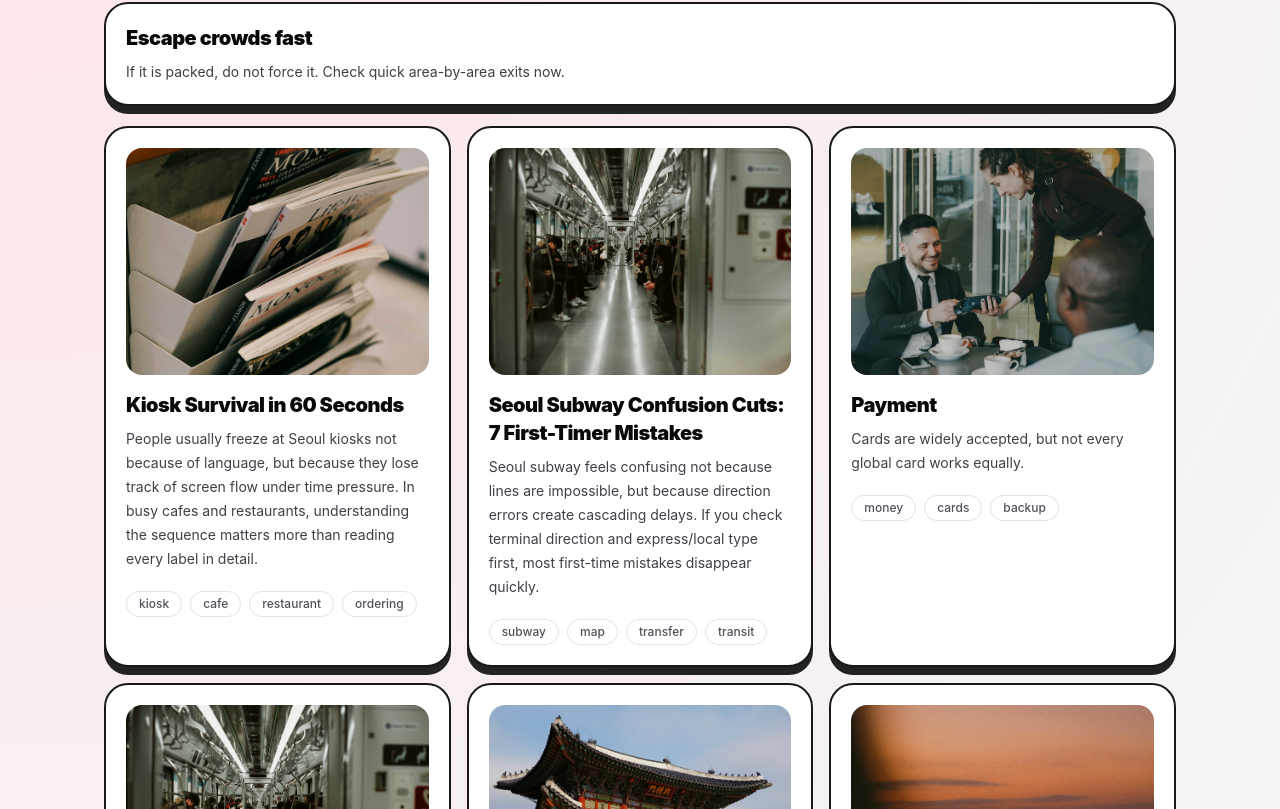
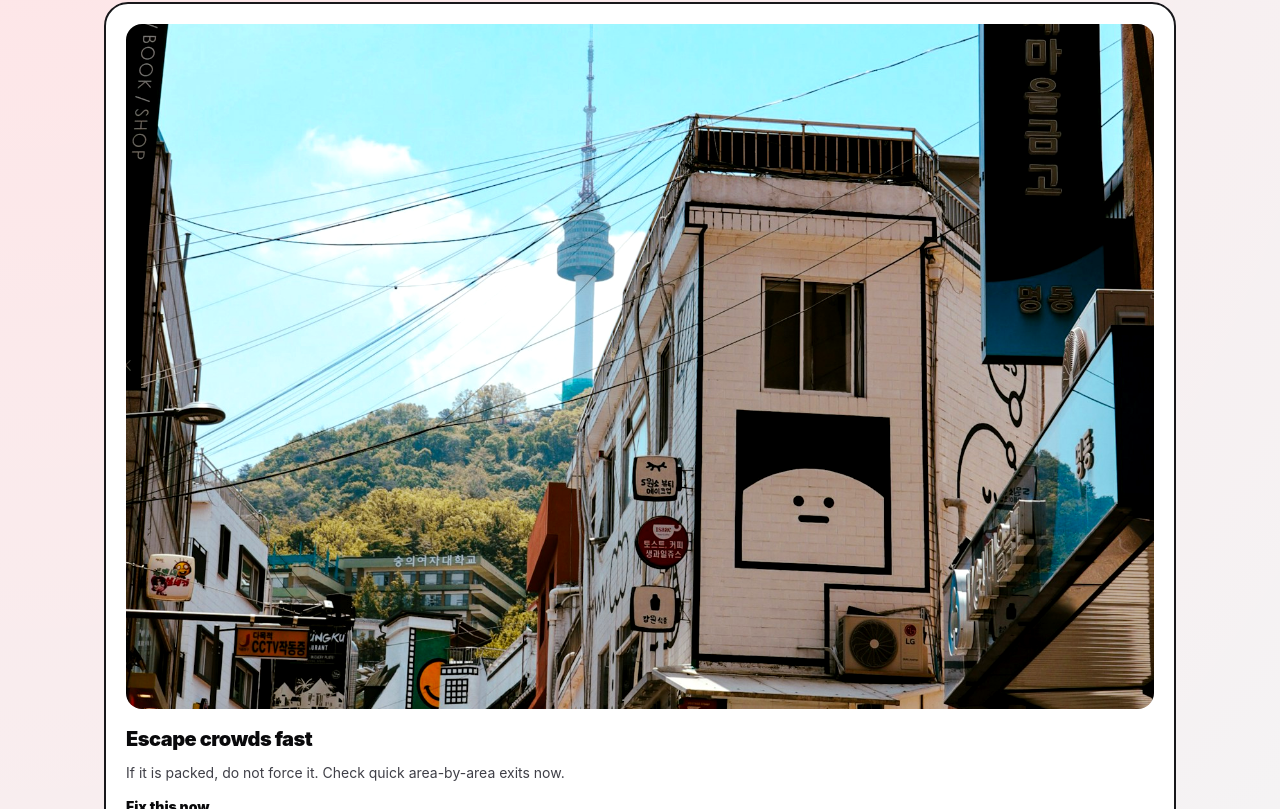
Before and after one commit to digimill/seoulvibe, a Next.js app: page /en/tips in a window 1280 px wide. Shown: the part 251-1060 px from the top of the page. Built offline with nearby package versions, Linux system fonts and the light colour scheme; no server answers.

Commit message:
Boost problem-guide card clickability with larger images and CTA labels

```diff
--- a/app/[lang]/tips/[id]/page.tsx
+++ b/app/[lang]/tips/[id]/page.tsx
@@ -34,6 +34,7 @@ function KioskEmergency({ locale }: { locale: Lang }) {
           why: "왜 생기나",
           show: "직원에게 보여줄 한국어 문구",
           more: "자세한 버전",
+          backPractice: "키오스크 체험으로 돌아가기",
           moreLink: "키오스크 전체 가이드 보기",
           do1: "삽입 말고 탭 결제를 먼저 시도",
           do2: "다른 카드로 한 번 더 시도",
@@ -56,6 +57,7 @@ function KioskEmergency({ locale }: { locale: Lang }) {
             why: "なぜ起きるか",
             show: "スタッフに見せる韓国語フレーズ",
             more: "詳細版",
+            backPractice: "キオスク体験に戻る",
             moreLink: "キオスク完全ガイド",
             do1: "挿入より先にタッチ決済を試す",
             do2: "別カードを1回試す",
@@ -78,6 +80,7 @@ function KioskEmergency({ locale }: { locale: Lang }) {
               why: "为什么会发生",
               show: "给店员看的韩语句子",
               more: "详细版",
+              backPractice: "返回自助机体验",
               moreLink: "查看完整自助机指南",
               do1: "先试 tap，不要先插卡",
               do2: "换一张卡再试一次",
@@ -100,6 +103,7 @@ function KioskEmergency({ locale }: { locale: Lang }) {
                 why: "為什麼會發生",
                 show: "給店員看的韓語句子",
                 more: "詳細版",
+                backPractice: "返回自助機體驗",
                 moreLink: "查看完整自助機指南",
                 do1: "先試 tap，不要先插卡",
                 do2: "換一張卡再試一次",
@@ -121,6 +125,7 @@ function KioskEmergency({ locale }: { locale: Lang }) {
                 why: "Why it happens?",
                 show: "Show Korean phrases to staff",
                 more: "Need full detail?",
+                backPractice: "Back to kiosk practice",
                 moreLink: "Read the complete kiosk guide",
                 do1: "Try tap instead of insert.",
                 do2: "Try another card.",
@@ -223,7 +228,7 @@ function KioskEmergency({ locale }: { locale: Lang }) {
 
       <section className="mt-6 grid gap-2 sm:grid-cols-2">
         <Link href={`/${locale}/tools/kiosk-practice`} className="rounded-2xl border border-zinc-900 bg-zinc-900 px-4 py-3 text-center text-sm font-black text-white">
-          키오스크 체험으로 돌아가기 / Back to kiosk practice
+          {c.backPractice}
         </Link>
         <Link href={`/${locale}/kiosk-card-rejected`} className="rounded-2xl border border-zinc-900 px-4 py-3 text-center text-sm font-black text-zinc-900">
           {c.moreLink}
--- a/app/[lang]/tips/page.tsx
+++ b/app/[lang]/tips/page.tsx
@@ -21,38 +21,43 @@ export default async function TipsPage({ params }: TipsPageProps) {
   const tips = await getTips(locale);
   const copy =
     locale === "ko"
-      ? { title: "문제 해결 가이드", desc: "뭐가 꼬이는지, 왜 꼬이는지, 지금 뭘 해야 하는지 바로 확인.", qTitle: "문제 리스트 (20)" }
+      ? { title: "문제 해결 가이드", desc: "뭐가 꼬이는지, 왜 꼬이는지, 지금 뭘 해야 하는지 바로 확인.", qTitle: "문제 리스트 (20)", cta: "지금 해결하기" }
       : locale === "ja"
-        ? { title: "トラブル解決ガイド", desc: "何が詰まりやすいか、なぜ起きるか、今どう動くかを即確認。", qTitle: "問題リスト（20）" }
+        ? { title: "トラブル解決ガイド", desc: "何が詰まりやすいか、なぜ起きるか、今どう動くかを即確認。", qTitle: "問題リスト（20）", cta: "今すぐ解決" }
         : locale === "zh-cn"
-          ? { title: "问题速解指南", desc: "先看哪里会出错、为什么会出错、现在该怎么做。", qTitle: "问题列表（20）" }
+          ? { title: "问题速解指南", desc: "先看哪里会出错、为什么会出错、现在该怎么做。", qTitle: "问题列表（20）", cta: "立即处理" }
           : locale === "zh-tw" || locale === "zh-hk"
-            ? { title: "問題速解指南", desc: "先看哪裡會出錯、為什麼會出錯、現在該怎麼做。", qTitle: "問題列表（20）" }
-            : { title: "Solve problems fast", desc: "What usually goes wrong, why it happens, and what to do now.", qTitle: "Problem list (20)" };
+            ? { title: "問題速解指南", desc: "先看哪裡會出錯、為什麼會出錯、現在該怎麼做。", qTitle: "問題列表（20）", cta: "立即處理" }
+            : { title: "Solve problems fast", desc: "What usually goes wrong, why it happens, and what to do now.", qTitle: "Problem list (20)", cta: "Fix this now" };
   const crowdCard =
     locale === "ko"
       ? {
           title: "혼잡 탈출",
           description: "사람 너무 많으면 버티지 말고 바로 빠져나오세요. 지역별 우회 동선을 바로 확인합니다.",
+          image: { src: "/images/tips/popup-radar-weekly.jpg", alt: "Crowded Seoul street at night" },
         }
       : locale === "ja"
         ? {
             title: "混雑から離脱",
             description: "人が多すぎる時は粘らず離脱。エリア別の回避ルートをすぐ確認。",
+            image: { src: "/images/tips/popup-radar-weekly.jpg", alt: "Crowded Seoul street at night" },
           }
         : locale === "zh-cn"
           ? {
               title: "拥挤脱离",
               description: "人太多就别硬撑，先撤离。按区域快速查看绕行路线。",
+              image: { src: "/images/tips/popup-radar-weekly.jpg", alt: "Crowded Seoul street at night" },
             }
           : locale === "zh-tw" || locale === "zh-hk"
             ? {
                 title: "擁擠脫離",
                 description: "人太多先離開，不要硬撐。按區域快速看避開路線。",
+                image: { src: "/images/tips/popup-radar-weekly.jpg", alt: "Crowded Seoul street at night" },
               }
             : {
                 title: "Escape crowds fast",
                 description: "If it is packed, do not force it. Check quick area-by-area exits now.",
+                image: { src: "/images/tips/popup-radar-weekly.jpg", alt: "Crowded Seoul street at night" },
               };
   const sorted = [...tips].sort((a, b) => {
     const ai = PRIORITY_IDS.indexOf(a.id);
@@ -70,6 +75,9 @@ export default async function TipsPage({ params }: TipsPageProps) {
           href={`/${locale}/crowded`}
           title={crowdCard.title}
           description={crowdCard.description}
+          image={crowdCard.image}
+          imageRatio="3 / 2"
+          ctaLabel={copy.cta}
         />
       </div>
 
@@ -81,6 +89,8 @@ export default async function TipsPage({ params }: TipsPageProps) {
             title={tip.title}
             description={tip.summary}
             image={tip.image}
+            imageRatio="3 / 2"
+            ctaLabel={copy.cta}
             footer={tip.tags.map((tag) => (
               <TagBadge key={tag}>{tag}</TagBadge>
             ))}
--- a/components/Card.tsx
+++ b/components/Card.tsx
@@ -7,30 +7,45 @@ type CardProps = {
   title: string;
   description: string;
   footer?: ReactNode;
+  ctaLabel?: string;
+  imageRatio?: `${number} / ${number}`;
   image?: {
     src: string;
     alt: string;
   };
 };
 
-export function Card({ href, title, description, footer, image }: CardProps) {
+export function Card({
+  href,
+  title,
+  description,
+  footer,
+  ctaLabel,
+  imageRatio = "4 / 3",
+  image,
+}: CardProps) {
   return (
     <Link
       href={href}
-      className="group flex h-full flex-col rounded-3xl border-2 border-zinc-900 bg-white p-5 shadow-[0_8px_0_0_rgba(24,24,27,0.95)] transition duration-300 hover:-translate-y-0.5 hover:bg-zinc-50"
+      className="group flex h-full flex-col rounded-3xl border-2 border-zinc-900 bg-white p-5 shadow-[0_8px_0_0_rgba(24,24,27,0.95)] transition duration-300 hover:-translate-y-1 hover:bg-zinc-50 hover:shadow-[0_12px_0_0_rgba(24,24,27,0.95)]"
     >
       {image ? (
         <ResponsiveImage
           src={image.src}
           alt={image.alt}
-          ratio="4 / 3"
+          ratio={imageRatio}
           sizes="(max-width: 640px) 100vw, (max-width: 1024px) 50vw, 33vw"
           className="mb-4 rounded-2xl"
-          imageClassName="brightness-[0.95] contrast-[1.05] saturate-[1.05] transition duration-500 group-hover:scale-[1.03]"
+          imageClassName="brightness-[0.98] contrast-[1.08] saturate-[1.12] transition duration-500 group-hover:scale-[1.04]"
         />
       ) : null}
       <h3 className="text-xl font-black tracking-tight text-zinc-950">{title}</h3>
       <p className="mt-2 text-sm leading-6 text-zinc-700">{description}</p>
+      {ctaLabel ? (
+        <p className="mt-3 text-sm font-black text-zinc-950">
+          {ctaLabel}
+        </p>
+      ) : null}
       {footer ? <div className="mt-5 flex flex-wrap gap-2">{footer}</div> : null}
     </Link>
   );
--- a/components/KioskPracticeSimulator.tsx
+++ b/components/KioskPracticeSimulator.tsx
@@ -200,6 +200,63 @@ function getCopy(lang: Lang) {
       payModalTitle: "결제 단계 체험",
       payModalDesc: "여기서는 흐름만 체험합니다. 실제 결제는 진행되지 않습니다.",
       close: "닫기",
+    };
+  }
+  if (lang === "ja") {
+    return {
+      title: "ブランド別キオスク体験",
+      subtitle: "上でブランドを選ぶと、実機に近い画面構成ですぐ始まります。",
+      englishTitle: "英語メニューを探す",
+      englishDesc: "ボタン位置の練習用です。体験画面の本文UIは韓国語固定です。",
+      selected: "選択した商品",
+      remain: "残り時間",
+      clear: "全削除",
+      pay: "決済する",
+      qty: "個",
+      total: "合計",
+      quickGuide: "問題解決ガイド",
+      deepGuide: "詳細ガイド",
+      payModalTitle: "決済ステップ体験",
+      payModalDesc: "ここでは流れのみ体験します。実決済は行われません。",
+      close: "閉じる",
+    };
+  }
+  if (lang === "zh-cn") {
+    return {
+      title: "品牌自助机体验",
+      subtitle: "先选品牌，然后按接近实机的界面结构直接练习。",
+      englishTitle: "查找英文菜单",
+      englishDesc: "这里只训练按钮位置。体验界面正文固定为韩语。",
+      selected: "已选商品",
+      remain: "剩余时间",
+      clear: "全部清空",
+      pay: "去结算",
+      qty: "件",
+      total: "合计",
+      quickGuide: "问题速解指南",
+      deepGuide: "进阶指南",
+      payModalTitle: "支付步骤体验",
+      payModalDesc: "此处仅用于流程体验，不会进行真实扣款。",
+      close: "关闭",
+    };
+  }
+  if (lang === "zh-tw" || lang === "zh-hk") {
+    return {
+      title: "品牌自助機體驗",
+      subtitle: "先選品牌，再用接近實機的畫面結構直接練習。",
+      englishTitle: "找英文選單",
+      englishDesc: "這裡只訓練按鈕位置。體驗畫面正文固定為韓語。",
+      selected: "已選商品",
+      remain: "剩餘時間",
+      clear: "全部清空",
+      pay: "去結帳",
+      qty: "件",
+      total: "合計",
+      quickGuide: "問題速解指南",
+      deepGuide: "進階指南",
+      payModalTitle: "支付步驟體驗",
+      payModalDesc: "此處僅供流程體驗，不會進行真實扣款。",
+      close: "關閉",
     };
   }
 
```
